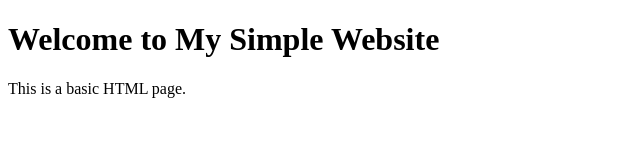
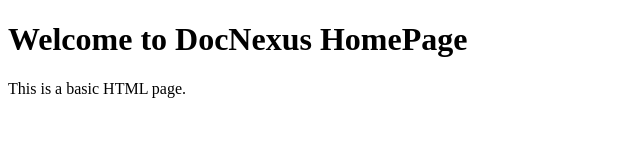
Before and after one commit to Atanub707/Web-App, a plain HTML site: page public/index.html in a window 1280 px wide. Shown: the whole page, without its empty margins (0-640 px from the left). Drawn offline with Linux system fonts and the light colour scheme.

Commit message:
ci_cd Added

```diff
--- a/index.html
+++ b/public/index.html
@@ -1,10 +1,10 @@
 <!DOCTYPE html>
 <html>
 <head>
-    <title>My Simple Website</title>
+    <title>Hello DocNexus</title>
 </head>
 <body>
-    <h1>Welcome to My Simple Website</h1>
+    <h1>Welcome to DocNexus HomePage</h1>
     <p>This is a basic HTML page.</p>
 </body>
 </html>
```
Also changed, not shown: .github/workflows/ci_cd.yml (added).
